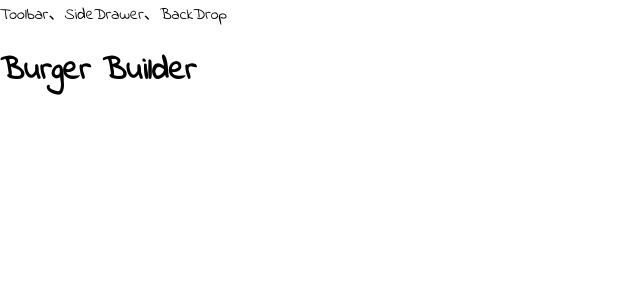
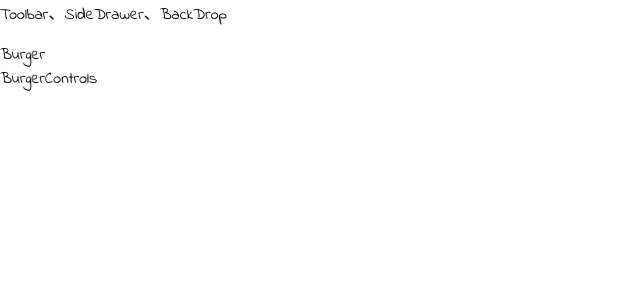
Before and after one commit to FengSanIClover/MyBurger, a React app: page / in a window 1280 px wide. Shown: the top 300 px of the page, without its empty margins (0-640 px from the left). Built offline with nearby package versions, Linux system fonts and the light colour scheme.

Commit message:
155  Starting Implement Burger Builder Container

```diff
--- a/src/App.js
+++ b/src/App.js
@@ -1,12 +1,13 @@
 import React, { Component } from 'react';
 import Layout from './components/Layout/Layout';
+import BurgerBuilder from './containers/BurgerBuilder/BurgerBuilder';
 
 class App extends Component {
   render() {
     return (
       <div>
         <Layout>
-          <h1>Burger Builder</h1>
+          <BurgerBuilder />
         </Layout>
       </div>
     );
--- /dev/null
+++ b/src/assets/components/Layout/Layout.css
@@ -0,0 +1,3 @@
+.Content {
+    margin-top: 16px;
+}
--- a/src/components/Layout/Layout.js
+++ b/src/components/Layout/Layout.js
@@ -1,9 +1,11 @@
 import React from 'react';
 import Aux from '../../hoc/Auxiliary';
+import classes from '../../assets/components/Layout/Layout.css';
+
 const layout = (props) => (
     <Aux>
         <div>Toolbar、SideDrawer、BackDrop</div>
-        <main>
+        <main className={classes.Content}>
             {
                 props.children
             }
--- /dev/null
+++ b/src/containers/BurgerBuilder/BurgerBuilder.js
@@ -0,0 +1,15 @@
+import React, { Component } from 'react';
+import Aux from '../../hoc/Auxiliary';
+
+class BurgerBuilder extends Component {
+    render() {
+        return (
+            <Aux>
+                <div>Burger</div>
+                <div>BurgerControls</div>
+            </Aux>
+        )
+    }
+};
+
+export default BurgerBuilder;
```
